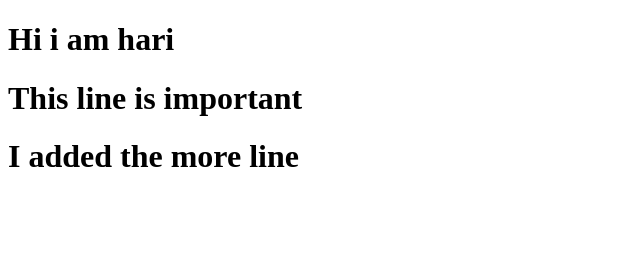
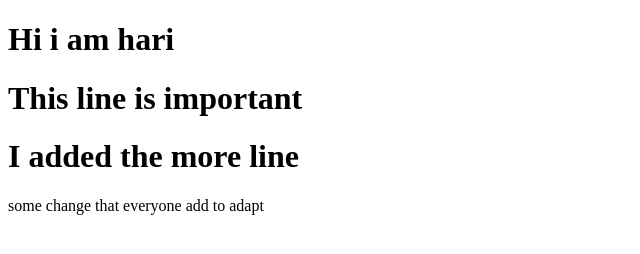
Before and after one commit to Hariprasath-2218/Sample-Repo2, a plain HTML site: page index.html in a window 1280 px wide. Shown: the whole page, without its empty margins (0-640 px from the left). Drawn offline with Linux system fonts and the light colour scheme.

Commit message:
Update index.html

```diff
--- a/index.html
+++ b/index.html
@@ -9,5 +9,6 @@
     <h1>Hi i am hari</h1>
     <h1>This line is important</h1>
     <h1>I added the more line</h1>
+    some change that everyone add to adapt
 </body>
 </html>
```
